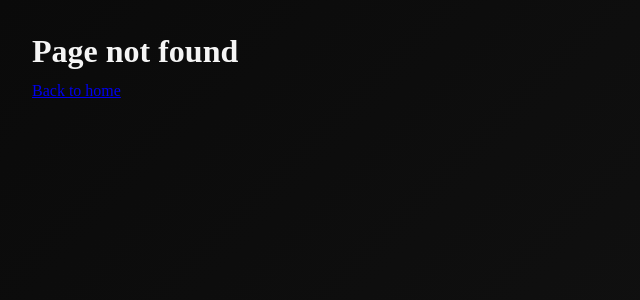
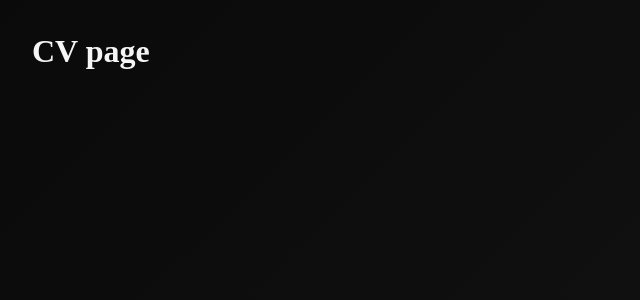
Before and after one commit to johannes-hernehult/portfolio-site, a React (Vite) app: page /cv in a window 1280 px wide. Before the commit this address had no page. Shown: the top 300 px of the page, without its empty margins (0-640 px from the left). Built offline with nearby package versions, Linux system fonts and the light colour scheme.

Commit message:
Add CV route

```diff
--- a/src/App.tsx
+++ b/src/App.tsx
@@ -2,12 +2,14 @@ import { Link, Route, Routes } from "react-router";
 import "./App.css";
 import ProjectPage from "./routes/project";
 import Portfolio from "./routes/portfolio";
+import CVPage from "./routes/cv";
 
 export default function App() {
   return (
     <Routes>
       <Route path="/" element={<Portfolio />} />
       <Route path="/project/:slug" element={<ProjectPage />} />
+      <Route path="/cv" element={<CVPage />} />
       <Route path="*" element={<NotFoundPage />} />
     </Routes>
   );
--- /dev/null
+++ b/src/routes/cv/index.tsx
@@ -0,0 +1,8 @@
+export default function CVPage() {
+
+  return (
+    <>
+      <h1>CV page</h1>
+    </>
+  )
+}
```
